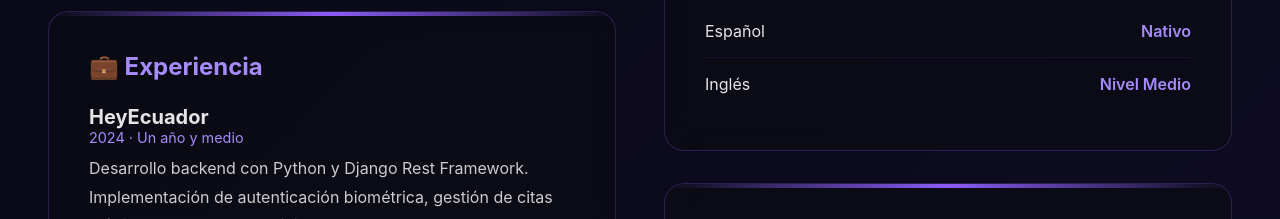
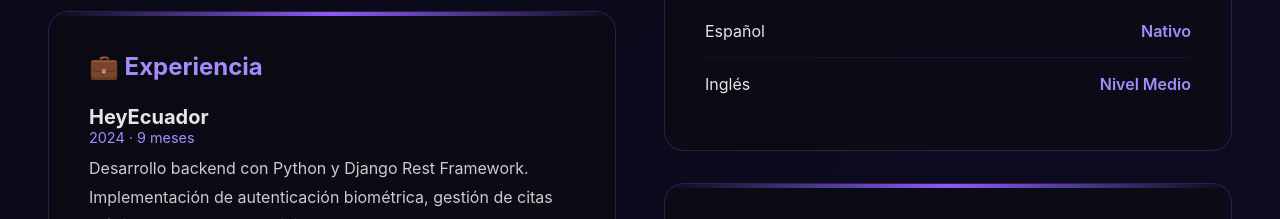
Before and after one commit to kendrydrodriguez11/portafolio-web-react, a React (Vite) app: page / in a window 1280 px wide. Shown: the part 1360-1579 px from the top of the page. Built offline with nearby package versions, Linux system fonts and the light colour scheme.

Commit message:
protafolio web react

```diff
--- a/src/components/sections/About/About.tsx
+++ b/src/components/sections/About/About.tsx
@@ -26,7 +26,7 @@ const About: React.FC = () => {
               <h3 className={styles.cardTitle}>💼 Experiencia</h3>
               <div className={styles.experienceItem}>
                 <h4 className={styles.company}>HeyEcuador</h4>
-                <p className={styles.duration}>2024 · Un año y medio</p>
+                <p className={styles.duration}>2024 · 9 meses</p>
                 <p className={styles.cardText}>
                   Desarrollo backend con Python y Django Rest Framework. Implementación de autenticación
                   biométrica, gestión de citas médicas y APIs para servicios de salud.
```
